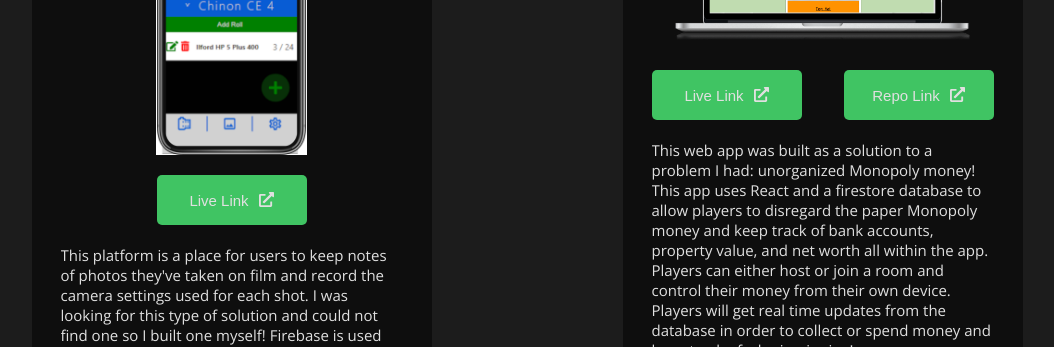
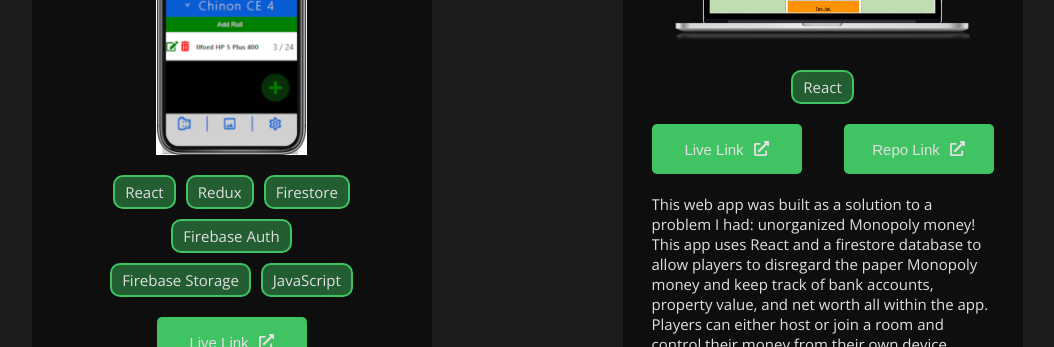
Before and after one commit to grahamjantz/graham-jantz-portfolio, a React (Create React App) app: page / in a window 1280 px wide. Shown: the part 2071-2418 px from the top of the page, without its empty margins (113-1167 px from the left). Built offline with nearby package versions, Linux system fonts and the light colour scheme; a web font is replaced by a local one.

Commit message:
started adding tech used to portfolio

```diff
--- a/src/features/About/About.js
+++ b/src/features/About/About.js
@@ -43,10 +43,10 @@ const About = () => {
         </div>
         <ul className="about-section-skills">
           <li id="react"><FaReact className='skill-icon' style={skillStyle}/>React</li>
+          <li id="java"><TbBrandJavascript className="skill-icon" style={skillStyle}/>JavaScript</li>
           <li id="redux"><SiRedux className='skill-icon' style={skillStyle}/>Redux</li>
           <li id="html"><FaHtml5 className='skill-icon' style={skillStyle}/>HTML</li>
           <li id="css"><FaCss3Alt className='skill-icon' style={skillStyle}/>CSS</li>
-          <li id="java"><TbBrandJavascript className="skill-icon" style={skillStyle}/>JavaScript</li>
           <li id="git"><FaGitAlt className='skill-icon' style={skillStyle}/>Git / GitHub</li>
         </ul>
       </div>
--- a/src/features/Portfolio/Portfolio.css
+++ b/src/features/Portfolio/Portfolio.css
@@ -70,6 +70,27 @@
     width: 90%;
 }
 
+.pill-list {
+    width: 70%;
+    display: flex;
+    justify-content: center;
+    flex-wrap: wrap;
+    gap: 1rem;
+    & li {
+        width: fit-content;
+        text-align: center;
+        border-radius: 1rem;
+        padding: 0.5rem;
+        display: flex;
+        justify-content: center;
+        align-items: center;
+    }
+    & p {
+        width: fit-content;
+        padding: 0 0.5rem;
+    }
+}
+
 .project-buttons {
     display: flex;
     width: 90%;
--- a/src/features/Portfolio/Portfolio.js
+++ b/src/features/Portfolio/Portfolio.js
@@ -44,6 +44,26 @@ const Portfolio = () => {
           description: 'This platform is a place for users to keep notes of photos they\'ve taken on film and record the camera settings used for each shot. I was looking for this type of solution and could not find one so I built one myself! Firebase is used for the authentication and database. Users can track multiple cameras with multiple rolls of film.',
           src: film,
           liveLink: "https://film.grahamjantz.com/",
+          techUsed: [
+            {
+              title: 'React'
+            },
+            {
+              title: 'Redux'
+            },
+            {
+              title: 'Firestore'
+            },
+            {
+              title: 'Firebase Auth'
+            },
+            {
+              title: 'Firebase Storage'
+            },
+            {
+              title: 'JavaScript'
+            },
+          ]
       },
       {
           title: "Monopoly Money",
@@ -51,13 +71,23 @@ const Portfolio = () => {
           src: monopolymoney,
           liveLink: "https://monopoly-money-60c8d.web.app/",
           repoLink: "https://github.com/grahamjantz/monopoly-money-v2.1",
+          techUsed: [
+            {
+              title: 'React',
+            }
+          ]
       },
       {
         title: 'Catan Calculator',
         description: 'Catan Calculator is designed to replace the need for the provided Catan resource cards. The calculator can be used with either the base game or the Cities & Knights expansion. To begin either host or join a room, you can set the victory points needed to win, then enter player info and use the calculator to collect and spend resources while playing Catan! Players will get real time updates on their inventory and who is currently in the lead with victory points.',
         src: catan,
         liveLink: 'https://catan.grahamjantz.com',
-        repoLink: 'https://github.com/grahamjantz/catan'
+        repoLink: 'https://github.com/grahamjantz/catan',
+        techUsed: [
+          {
+            title: 'React',
+          }
+        ]
       },
       {
           title: "Waterfront Band Website",
@@ -65,6 +95,11 @@ const Portfolio = () => {
           src: waterfrontOfficialV2,
           liveLink: "https://waterfrontofficial.com",
           repoLink: "https://github.com/grahamjantz/waterfrontofficial-clone",
+          techUsed: [
+            {
+              title: 'React',
+            }
+          ]
       },
       {
           title: "G&M Wedding",
@@ -72,6 +107,11 @@ const Portfolio = () => {
           src: grahamAndMaddyV2,
           liveLink: "https://gm.grahamjantz.com",
           repoLink: "https://github.com/grahamandmaddy/grahamandmaddy.github.io",
+          techUsed: [
+            {
+              title: 'React',
+            }
+          ]
       },
       {
           title: "PokeDex",
@@ -79,6 +119,11 @@ const Portfolio = () => {
           src: pokedexLaptop,
           liveLink: "https://pokedex.grahamjantz.com",
           repoLink: "https://github.com/grahamjantz/pokedex",
+          techUsed: [
+            {
+              title: 'React',
+            }
+          ]
       },
       // {
       //     title: "Inspirational Homepage",
@@ -134,22 +179,56 @@ const Portfolio = () => {
         }}
       />
       <div className='projects'>
-      <div className='project' style={projectStyle} key={projects[0].title}>
-                  <h2>{projects[0].title}</h2>
-                  <img src={projects[0].src} alt='project' style={{width: 'auto', maxHeight: '300px'}}/>
+
+        {projects.map((project) => {
+          if (!project.repoLink) {
+            return (
+              <div className='project' style={projectStyle} key={project.title}>
+                  <h2>{project.title}</h2>
+                  <img src={project.src} alt='project' style={{width: 'auto', maxHeight: '300px'}}/>
+                  <ul className='pill-list'>
+                    {project.techUsed.map(tech => {
+                      return (
+                        <li key={tech.title}
+                          style={{
+                            border: `2px solid ${theme.square1}`,
+                            color: theme.color,
+                            backgroundColor: theme.square2
+                          }}
+                        >
+                          <p>{tech.title}</p>
+                        </li>
+                      )
+                    })}
+                  </ul>
                   <div className='project-buttons' style={{justifyContent: 'center'}}>
                       <button>
-                        <a href={projects[0].liveLink} rel="noreferrer" target='_blank' style={aStyle}>Live Link<FaExternalLinkAlt /></a>
+                        <a href={project.liveLink} rel="noreferrer" target='_blank' style={aStyle}>Live Link<FaExternalLinkAlt /></a>
                       </button>
                   </div>
-                  <p>{projects[0].description}</p>
+                  <p>{project.description}</p>
               </div>
-        {projects.map((project) => {
-          if (project.title !== 'Film Catalog') {
+            )
+          } else {
             return (
                 <div className='project' style={projectStyle} key={project.title}>
                     <h2>{project.title}</h2>
                     <img src={project.src} alt='project'/>
+                    <ul className='pill-list'>
+                      {project.techUsed.map(tech => {
+                        return (
+                          <li key={tech.title}
+                            style={{
+                              border: `2px solid ${theme.square1}`,
+                              color: theme.color,
+                              backgroundColor: theme.square2
+                            }}
+                          >
+                            <p>{tech.title}</p>
+                          </li>
+                        )
+                      })}
+                    </ul>
                     <div className='project-buttons'>
                         <button>
                           <a href={project.liveLink} rel="noreferrer" target='_blank' style={aStyle}>Live Link<FaExternalLinkAlt /></a>
@@ -161,8 +240,6 @@ const Portfolio = () => {
                     <p>{project.description}</p>
                 </div>
             )
-          } else {
-            return ''
           }
         })}
       </div>
```
